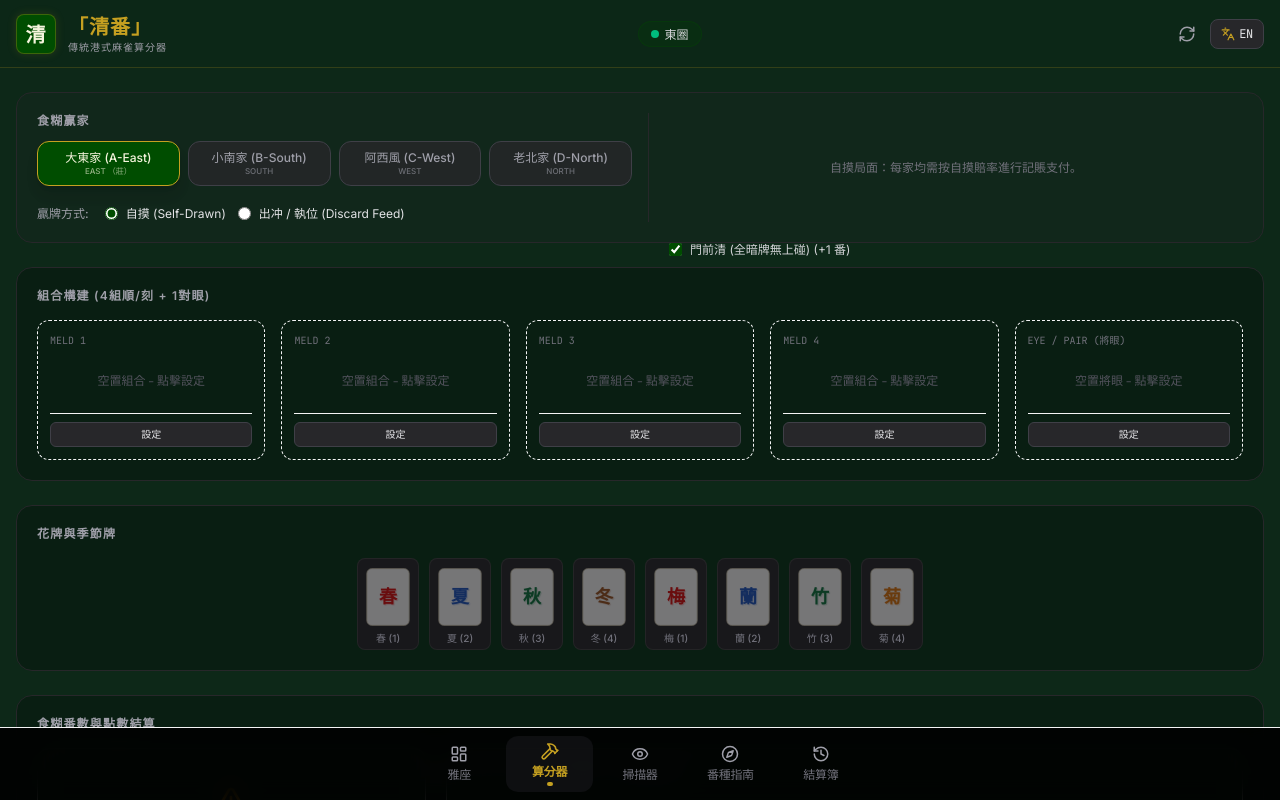
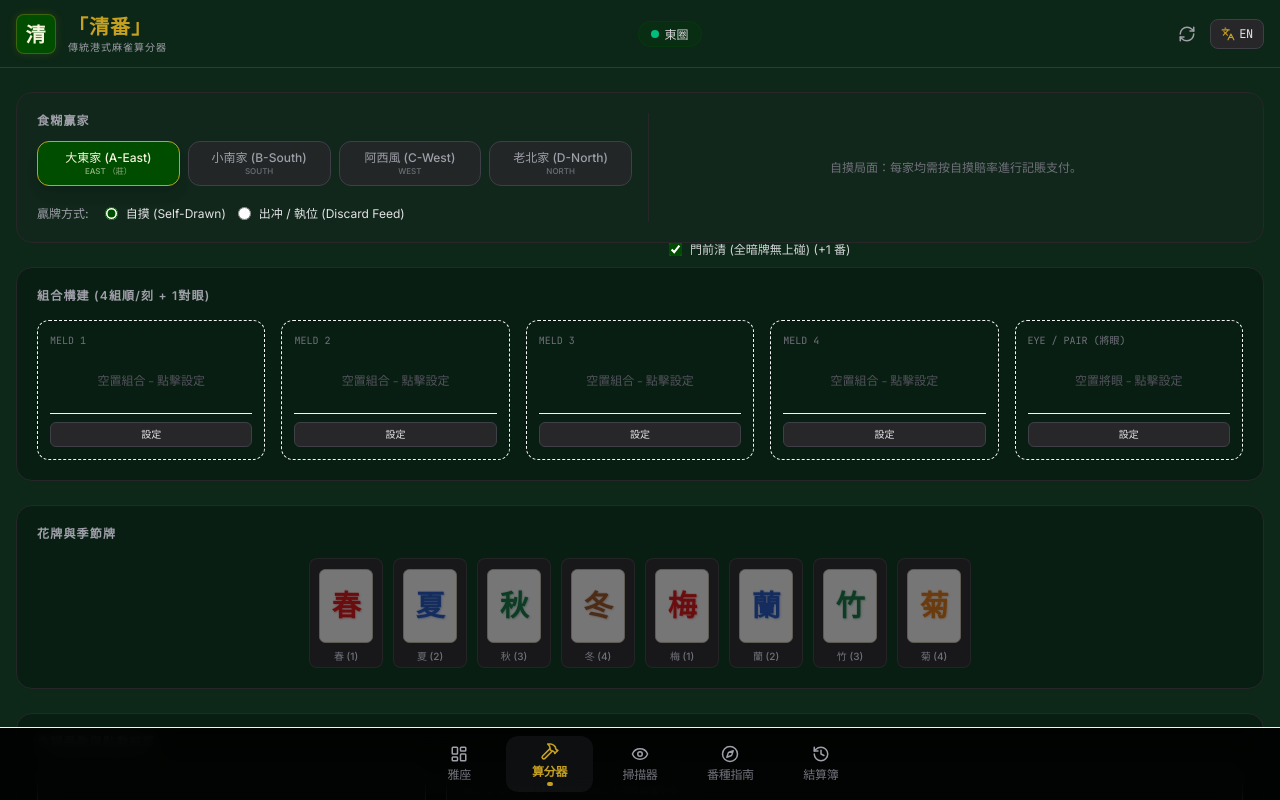
Before and after one commit to MOGIKLABS/-ChingFan-Mahjong, a React (Vite) app: page / in a window 1280 px wide. Both pictures are taken after a click on the button "前往算分". Shown: the top 800 px of the page. Built offline with nearby package versions, Linux system fonts and the light colour scheme; a web font is replaced by a local one.

Commit message:
Adjust tile sizes and enhance visual styling
Updated tile sizes for accessibility and improved visual elements.

```diff
--- a/src/components/TileVisual.tsx
+++ b/src/components/TileVisual.tsx
@@ -25,7 +25,6 @@ export default function TileVisual({
 }: TileVisualProps) {
 
   const getTile = (id: string) => {
-    // Winds
     switch (id) {
       case 'east':  return { top: '東', tc: '#1047b0' };
       case 'south': return { top: '南', tc: '#1047b0' };
@@ -37,7 +36,6 @@ export default function TileVisual({
       default: break;
     }
 
-    // Seasons: IDs are s1, s2, s3, s4
     if (id.startsWith('s')) {
       const idx = parseInt(id.substring(1), 10) - 1;
       const names = ['春', '夏', '秋', '冬'];
@@ -45,7 +43,6 @@ export default function TileVisual({
       return { top: names[idx] || '季', tc: cols[idx] || '#333' };
     }
 
-    // Flowers: IDs are f1, f2, f3, f4
     if (id.startsWith('f')) {
       const idx = parseInt(id.substring(1), 10) - 1;
       const names = ['梅', '蘭', '竹', '菊'];
@@ -56,7 +53,6 @@ export default function TileVisual({
     const val = id.substring(0, 1);
     const suit = id.substring(1);
 
-    // Characters (萬)
     if (suit === 'w') {
       const nums = ['', '一', '二', '三', '四', '伍', '六', '七', '八', '九'];
       const n = parseInt(val, 10);
@@ -67,12 +63,10 @@ export default function TileVisual({
       };
     }
 
-    // Dots (筒)
     if (suit === 'd') {
       return { top: val, tc: '#1047b0', bot: '筒', bc: '#006630' };
     }
 
-    // Bamboo (索)
     if (suit === 'b') {
       if (val === '1') return { top: '鳥', tc: '#006630' };
       return { top: val, tc: '#006630', bot: '索', bc: '#006630' };
@@ -83,10 +77,11 @@ export default function TileVisual({
 
   const t = getTile(tileId);
 
+  // All sizes bumped for 55+ accessibility
   const sz = {
-    sm:  { w: 48, h: 64,  top: 20, bot: 13, shadow: 1 },
-    md:  { w: 64, h: 88,  top: 30, bot: 18, shadow: 1.5 },
-    lg:  { w: 80, h: 112, top: 38, bot: 22, shadow: 2 },
+    sm:  { w: 60, h: 82,  top: 28, bot: 17, shadow: 1.5, whiteOuter: [32, 44], whiteInner: [22, 34] },
+    md:  { w: 74, h: 100, top: 36, bot: 22, shadow: 2,   whiteOuter: [40, 54], whiteInner: [28, 42] },
+    lg:  { w: 90, h: 120, top: 44, bot: 26, shadow: 2.5, whiteOuter: [48, 66], whiteInner: [36, 54] },
   }[size];
 
   const Component: 'div' | 'button' = as || (onClick ? 'button' : 'div');
@@ -94,9 +89,8 @@ export default function TileVisual({
     ? { disabled, onClick, type: 'button' as const }
     : { onClick };
 
-  // Embossing shadow to simulate carved tile depth
   const emboss = (color: string, s: number) =>
-    `1px ${s}px ${s}px ${color}44, -0.5px -0.5px 0px ${color}22`;
+    `1px ${s}px ${s + 0.5}px ${color}55, -0.5px -0.5px 0px ${color}22, 0 0 ${s}px ${color}18`;
 
   return (
     <Component
@@ -108,44 +102,57 @@ export default function TileVisual({
         background: disabled
           ? '#e8e8e8'
           : active
-            ? 'linear-gradient(180deg, #ffffff 0%, #f5f0e0 100%)'
-            : 'linear-gradient(180deg, #ffffff 0%, #f0ece0 100%)',
-        borderRadius: 6,
-        border: active ? '2px solid #C5A021' : '1px solid #c0b8a0',
+            ? 'linear-gradient(175deg, #ffffff 0%, #f5eed8 100%)'
+            : 'linear-gradient(175deg, #ffffff 0%, #f2ecda 100%)',
+        borderRadius: 7,
+        border: active ? '2.5px solid #C5A021' : '1px solid #bbb49a',
         boxShadow: active
-          ? '0 0 12px rgba(197,160,33,0.4), 0 4px 8px rgba(0,0,0,0.15)'
+          ? '0 0 14px rgba(197,160,33,0.45), 0 4px 10px rgba(0,0,0,0.15)'
           : disabled
             ? 'none'
-            : '0 2px 4px rgba(0,0,0,0.1), 0 4px 6px rgba(0,0,0,0.06), inset 0 1px 0 rgba(255,255,255,0.8)',
+            : '0 2px 3px rgba(0,0,0,0.08), 0 4px 8px rgba(0,0,0,0.06), inset 0 1px 0 rgba(255,255,255,0.9)',
         display: 'inline-flex',
         flexDirection: 'column' as const,
         alignItems: 'center',
         justifyContent: 'center',
         cursor: disabled ? 'not-allowed' : onClick ? 'pointer' : 'default',
         opacity: disabled ? 0.45 : 1,
-        transform: active ? 'scale(1.05)' : 'none',
+        transform: active ? 'scale(1.06)' : 'none',
         transition: 'all 0.15s ease',
-        position: 'relative' as const,
         userSelect: 'none' as const,
         fontFamily: '"Noto Serif SC", "Source Han Serif SC", "SimSun", "PMingLiU", serif',
         gap: 0,
+        flexShrink: 0,
       }}
     >
       {'isWhite' in t && t.isWhite ? (
+        /* White Dragon: double-nested blue rectangle matching physical tile */
         <div style={{
-          width: sz.top * 0.85,
-          height: sz.top * 1.15,
-          border: `${Math.max(2, sz.shadow + 1)}px solid #1047b0`,
-          borderRadius: 2,
-        }} />
+          width: sz.whiteOuter[0],
+          height: sz.whiteOuter[1],
+          border: '3px solid #1047b0',
+          borderRadius: 3,
+          display: 'flex',
+          alignItems: 'center',
+          justifyContent: 'center',
+          boxShadow: '1px 2px 3px rgba(16,71,176,0.25)',
+        }}>
+          <div style={{
+            width: sz.whiteInner[0],
+            height: sz.whiteInner[1],
+            border: '2px solid #1047b0',
+            borderRadius: 2,
+          }} />
+        </div>
       ) : 'bot' in t ? (
         <>
           <span style={{
             color: t.tc,
             fontSize: sz.top,
             fontWeight: 900,
-            lineHeight: 1.05,
+            lineHeight: 1.0,
             textShadow: emboss(t.tc, sz.shadow),
+            letterSpacing: '-0.02em',
           }}>
             {t.top}
           </span>
@@ -153,8 +160,9 @@ export default function TileVisual({
             color: t.bc,
             fontSize: sz.bot,
             fontWeight: 900,
-            lineHeight: 1.05,
+            lineHeight: 1.0,
             textShadow: emboss(t.bc!, sz.shadow),
+            letterSpacing: '-0.02em',
           }}>
             {t.bot}
           </span>
@@ -162,10 +170,11 @@ export default function TileVisual({
       ) : (
         <span style={{
           color: t.tc,
-          fontSize: sz.top,
+          fontSize: sz.top * 1.15,
           fontWeight: 900,
           lineHeight: 1,
           textShadow: emboss(t.tc!, sz.shadow),
+          letterSpacing: '-0.02em',
         }}>
           {t.top}
         </span>
```
